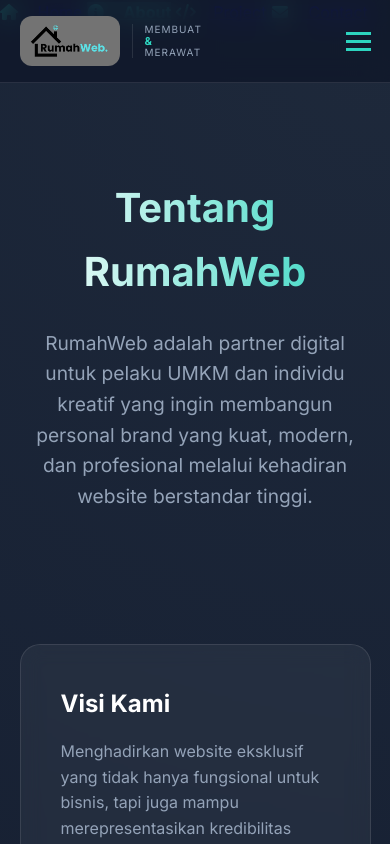
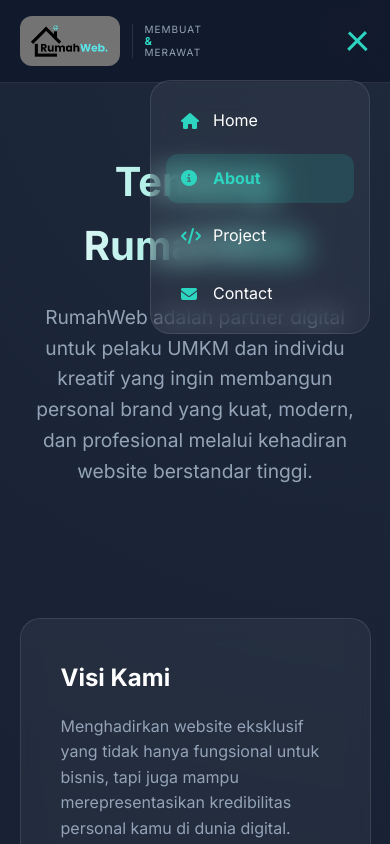
Before and after one commit to WarmaStore-satset/RumahWeb-Jasa, a plain HTML site: page tentang.html in a window 390 px wide. Both pictures are taken after a click on the element 358 px from the left and 41 px from the top of the page. Shown: the top 844 px of the page. Drawn offline with nearby package versions, Linux system fonts and the light colour scheme.

Commit message:
Update tentang.html

```diff
--- a/tentang.html
+++ b/tentang.html
@@ -25,10 +25,10 @@
             <a href="project.html"><i class="fas fa-code"></i> Project</a>
             <a href="contact.html"><i class="fas fa-envelope"></i> Contact</a>
     </div>
-        <div class="hamburger" id="hamburger"><span></span><span></span><span></span></div>
+        <div class="hamburger" id="hamburger"><span></span><span></span><span></span></>
     </nav>
 
-    <div class="sidebar" id="sidebar">
+<div class="nav-menu-mobile" id="nav-menu-mobile">
         <a href="index.html"><i class="fas fa-home"></i> Home</a>
         <a href="tentang.html" class="active"><i class="fas fa-info-circle"></i> About</a>
         <a href="project.html"><i class="fas fa-code"></i> Project</a>
@@ -64,7 +64,6 @@
     <p style="font-style: italic; font-size: 0.9rem; color: var(--text-muted); margin-top: 15px;">
         "Karena website adalah aset digital yang harus tetap hidup dan relevan setiap saat."
     </p>
-
         </div>
       </div>
     </div>
@@ -75,12 +74,42 @@
 
 <script src="https://unpkg.com/aos@2.3.1/dist/aos.js"></script>
 <script>
-        AOS.init({ duration: 800, once: true });
+    // 1. Inisialisasi Animasi Scroll (AOS)
+    AOS.init({
+        duration: 800,
+        once: true
+    });
+
+    // 2. Logika Navigasi (Hamburger ke X dan Menu Dropdown)
     const hamburger = document.getElementById('hamburger');
-        const sidebar = document.getElementById('sidebar');
+    const navMenu = document.getElementById('nav-menu-mobile'); // Pastikan ID ini sama dengan di HTML
+
     hamburger.addEventListener('click', () => {
-            sidebar.classList.toggle('open');
+        // Toggle class buat animasi Hamburger jadi X
+        hamburger.classList.toggle('toggle');
+        // Toggle class buat munculin menu melayang
+        navMenu.classList.toggle('active');
     });
+
+    // 3. Nutup menu otomatis kalau kita klik di luar menu (biar makin pro)
+    document.addEventListener('click', (e) => {
+        if (!hamburger.contains(e.target) && !navMenu.contains(e.target)) {
+            hamburger.classList.remove('toggle');
+            navMenu.classList.remove('active');
+        }
+    });
+
+    // 4. Nutup menu kalau salah satu link di klik (buat navigasi smooth)
+    const navLinks = document.querySelectorAll('.nav-menu-mobile a');
+    navLinks.forEach(link => {
+        link.addEventListener('click', () => {
+            hamburger.classList.remove('toggle');
+            navMenu.classList.remove('active');
+        });
+    });
+</script>
+
+
     </script>
 </body>
 </html>
```
Lines whose indentation alone changed are shown as unchanged.
